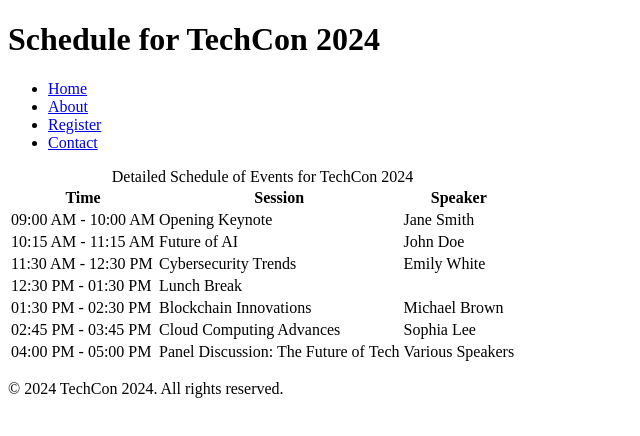
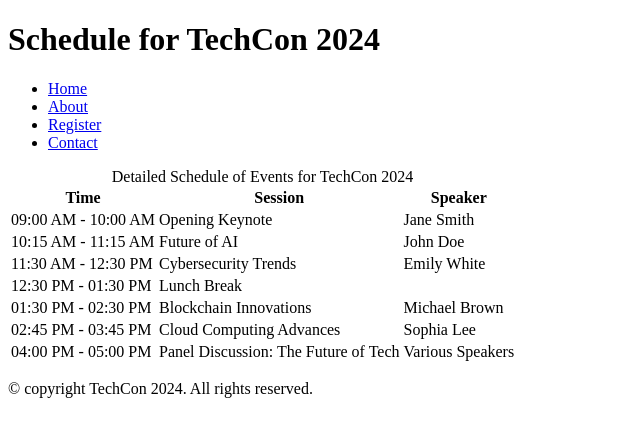
Before and after one commit to ChumisaUkhoHaya/TechCon_HTML, a plain HTML site: page techcon_website/schedule.html in a window 1280 px wide. Shown: the full height of the page, 0-640 px from the left. Drawn offline with Linux system fonts and the light colour scheme.

Commit message:
Update schedule.html

```diff
--- a/techcon_website/schedule.html
+++ b/techcon_website/schedule.html
@@ -66,7 +66,7 @@
         </table>
     </main>
     <footer>
-        <p>&copy; 2024 TechCon 2024. All rights reserved.</p>
+        <p>&copy; copyright TechCon 2024. All rights reserved.</p>
     </footer>
 </body>
 </html>
```
